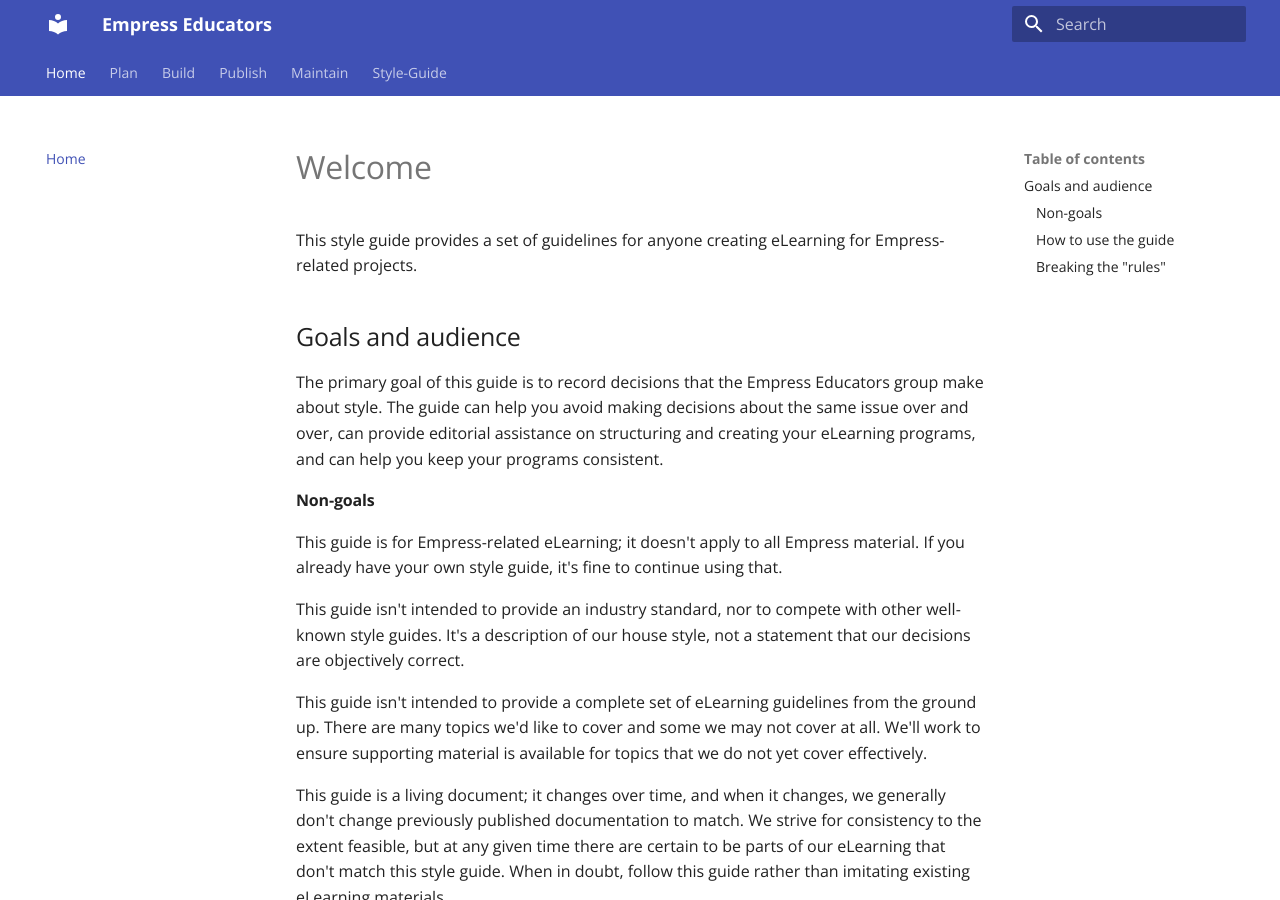
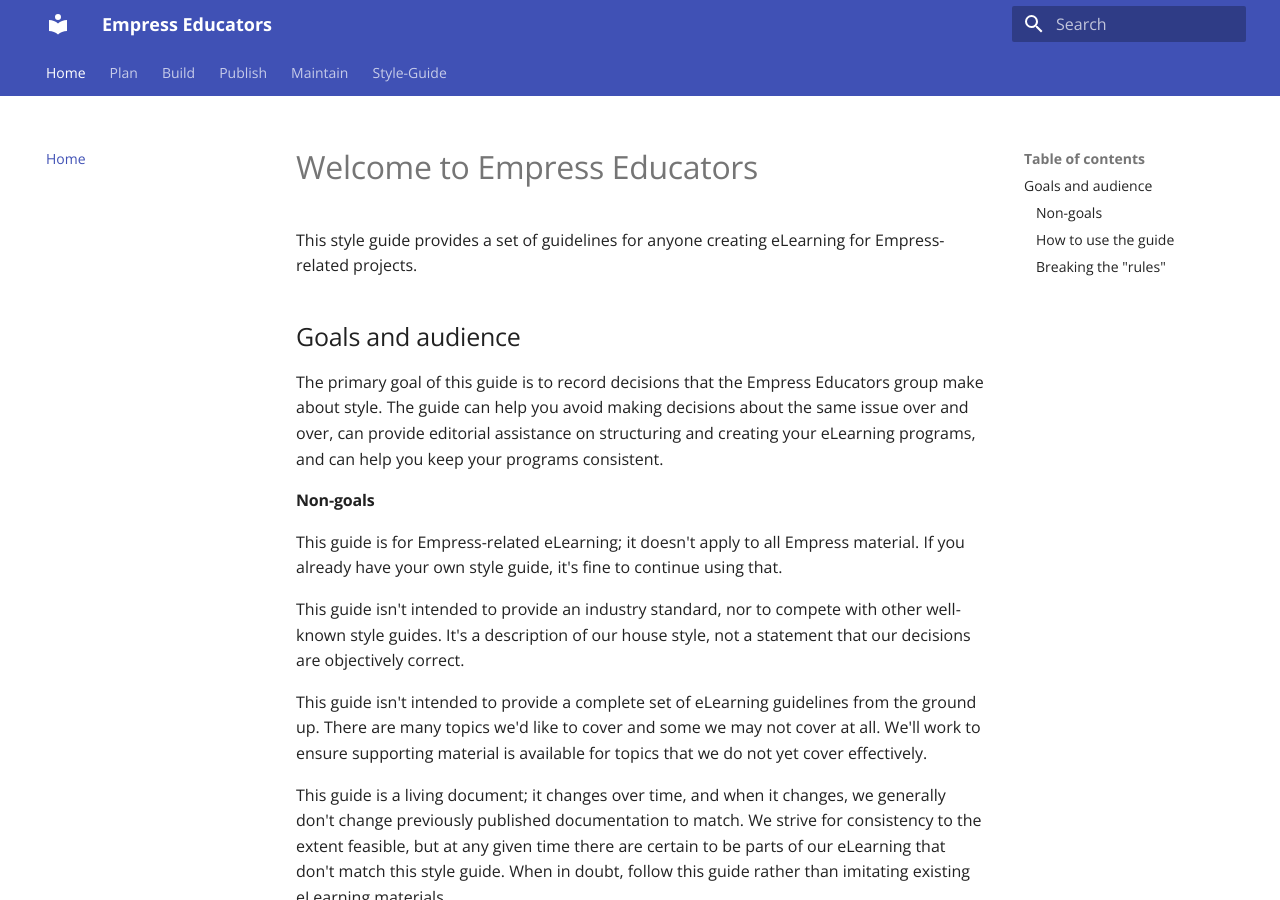
Before and after one commit to EmpressEducation/empress-educators, an MkDocs documentation site: the page built from docs/index.md, in a window 1280 px wide and 900 px high. Built offline with MkDocs 1.6.1 and Material for MkDocs 9.7.7, drawn with Linux system fonts in a browser that asks for light colours.

```diff
--- a/docs/index.md
+++ b/docs/index.md
@@ -1,4 +1,4 @@
-# Welcome
+# Welcome to Empress Educators
 
 This style guide provides a set of guidelines for anyone creating eLearning for Empress-related projects.
 
```
